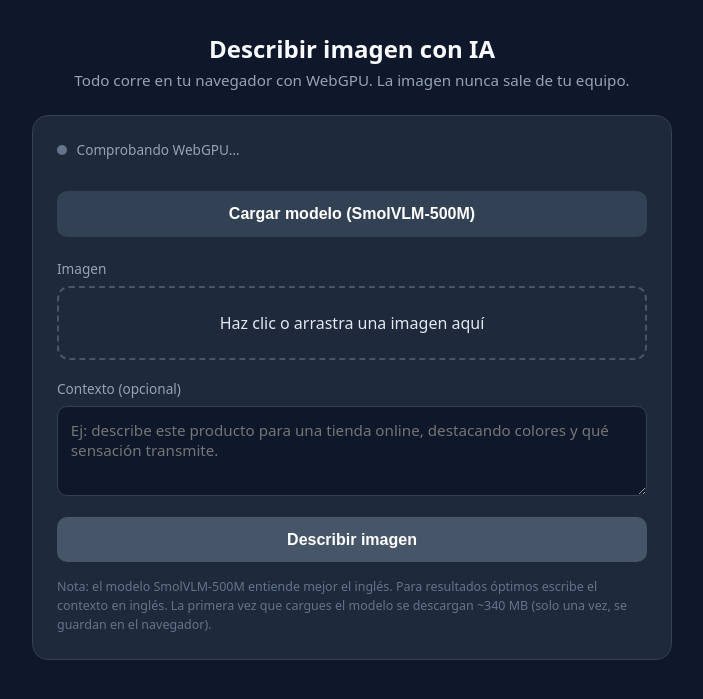
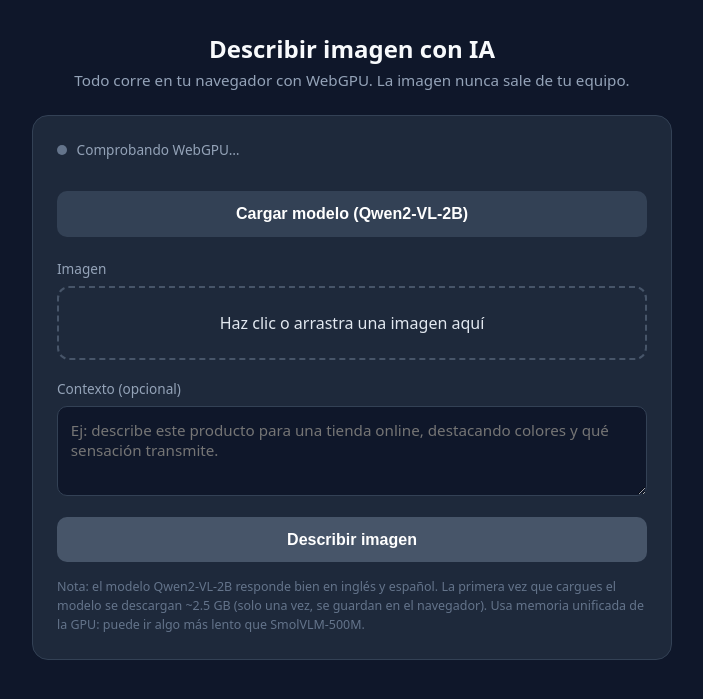
Before and after one commit to Omyy27/image-descripter, a Flask app: page / in a window 1280 px wide. Shown: the top 699 px of the page, without its empty margins (288-991 px from the left). Run offline with Flask 3, Linux system fonts and the light colour scheme.

Commit message:
mejora: usar Qwen2-VL-2B en el navegador (mejor calidad, ~2.5GB)

```diff
--- a/templates/index.html
+++ b/templates/index.html
@@ -104,7 +104,7 @@
 
     <button class="btn-load" type="button" id="btn-load">
       <span class="spinner"></span>
-      <span class="label">Cargar modelo (SmolVLM-500M)</span>
+      <span class="label">Cargar modelo (Qwen2-VL-2B)</span>
     </button>
 
     <div style="height:1.4rem"></div>
@@ -126,13 +126,13 @@
 
     <div class="result" id="result"></div>
 
-    <p class="note">Nota: el modelo SmolVLM-500M entiende mejor el inglés. Para resultados óptimos escribe el contexto en inglés. La primera vez que cargues el modelo se descargan ~340 MB (solo una vez, se guardan en el navegador).</p>
+    <p class="note">Nota: el modelo Qwen2-VL-2B responde bien en inglés y español. La primera vez que cargues el modelo se descargan ~2.5 GB (solo una vez, se guardan en el navegador). Usa memoria unificada de la GPU: puede ir algo más lento que SmolVLM-500M.</p>
   </div>
 
   <script type="module">
     import { AutoProcessor, SmolVLMForConditionalGeneration, RawImage } from 'https://cdn.jsdelivr.net/npm/@huggingface/transformers@3.7.5';
 
-    const MODEL = 'HuggingFaceTB/SmolVLM-500M-Instruct';
+    const MODEL = 'onnx-community/Qwen2-VL-2B-Instruct';
 
     let processor = null;
     let model = null;
```
Also changed, not shown: README.md.
